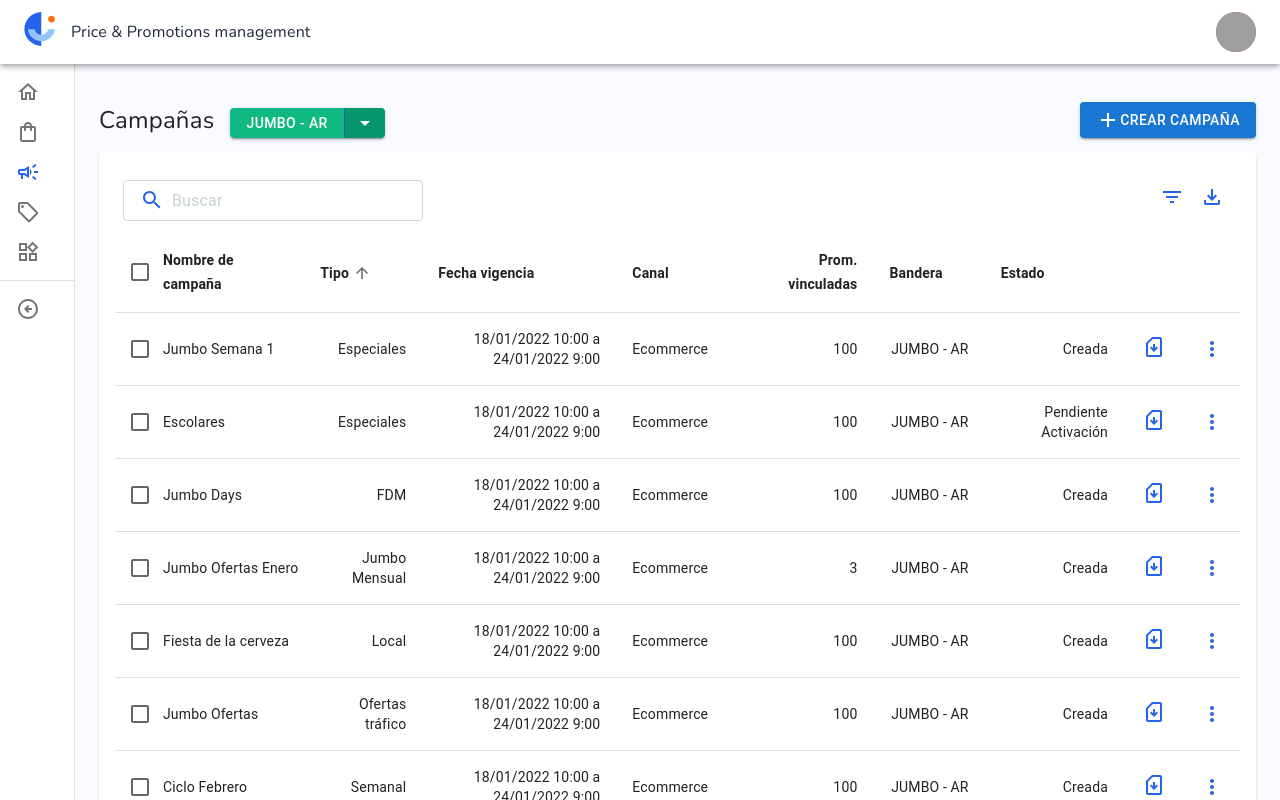
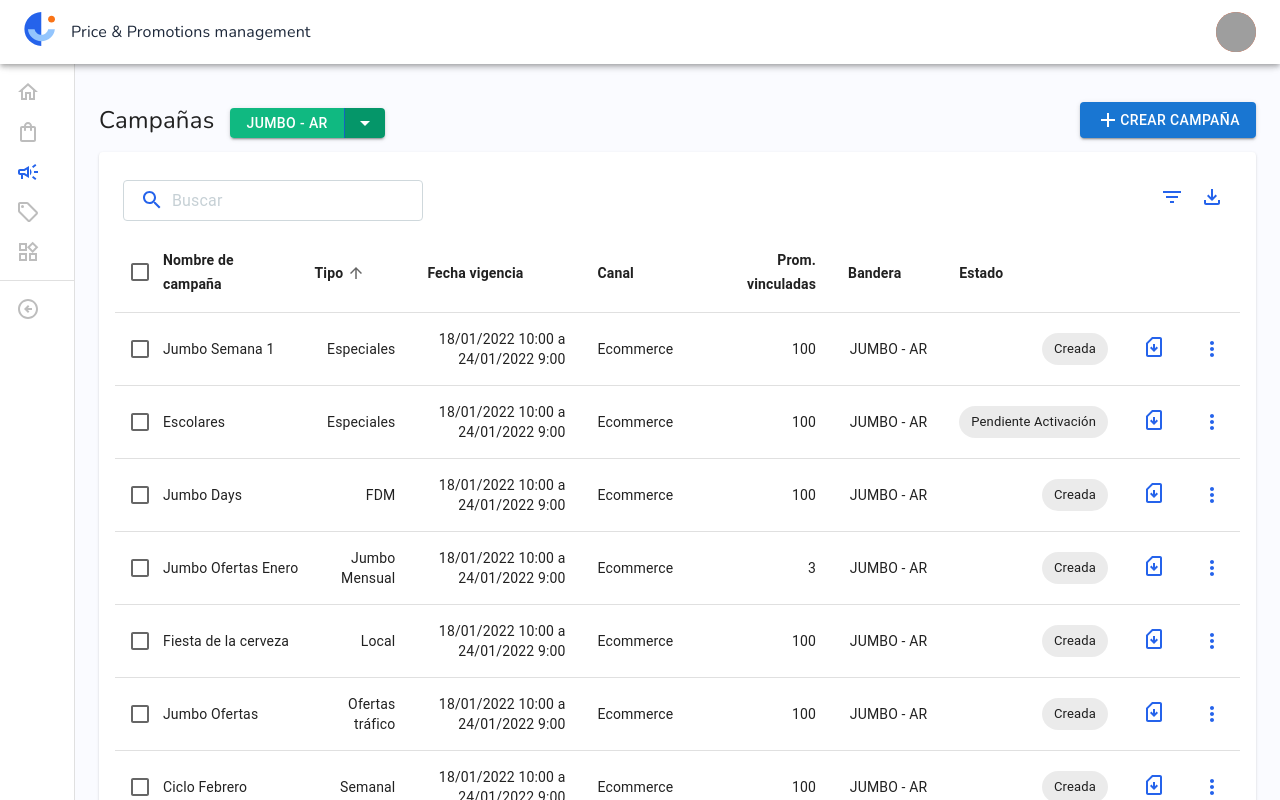
Before and after one commit to Dereemii/Prueba-FrontEnd, a React (Create React App) app: page / in a window 1280 px wide. Shown: the top 800 px of the page. Built offline with nearby package versions, Linux system fonts and the light colour scheme; grey boxes are pictures that could not be loaded.

Commit message:
[add] inline styles and chip component

```diff
--- a/src/Components/CardTableContainer/CampaignTable/CampaignTable.tsx
+++ b/src/Components/CardTableContainer/CampaignTable/CampaignTable.tsx
@@ -10,6 +10,7 @@
 import TableRow from '@mui/material/TableRow';
 import TableSortLabel from '@mui/material/TableSortLabel';
 import Checkbox from '@mui/material/Checkbox';
+import Chip from '@mui/material/Chip';
 
 import SimCardDownloadOutlinedIcon from '@mui/icons-material/SimCardDownloadOutlined';
 
@@ -202,7 +203,7 @@
                 </TableCell>
                 {headCells.map((headCell) => (
                     <TableCell
-                        style={{ fontWeight: 'bold', color: 'rgba(0, 0, 0, 0.87)'}}
+                        style={{ fontWeight: 'bold', color: 'rgba(0, 0, 0, 0.87)' }}
                         key={headCell.id}
                         align={headCell.numeric ? 'right' : 'left'}
                         padding={headCell.disablePadding ? 'none' : 'normal'}
@@ -347,9 +348,11 @@
                                         <TableCell align="right">{row.canal}</TableCell>
                                         <TableCell align="right">{row.promVinculadas}</TableCell>
                                         <TableCell align="right">{row.bandera}</TableCell>
-                                        <TableCell align="right">{row.estado}</TableCell>
                                         <TableCell align="right">
-                                            {row.descarga ? <SimCardDownloadOutlinedIcon style={{color: '#2563EB'}} /> : ''}
+                                            <Chip label={row.estado} />
+                                        </TableCell>
+                                        <TableCell align="right">
+                                            {row.descarga ? <SimCardDownloadOutlinedIcon style={{ color: '#2563EB' }} /> : ''}
                                         </TableCell>
                                         <TableCell align="right">
                                             {row.detalle ? <MenuItemDetail /> : ''}
--- a/src/Components/ClippedDrawerContainer/SideBar/SideBar.tsx
+++ b/src/Components/ClippedDrawerContainer/SideBar/SideBar.tsx
@@ -33,33 +33,32 @@
                     <List>
                         <ListItemButton>
                             <ListItemIcon>
-                                <HomeOutlinedIcon />
+                                <HomeOutlinedIcon style={{ color: '#BDBDBD' }} />
                             </ListItemIcon>
                         </ListItemButton>
 
                         <ListItemButton>
                             <ListItemIcon>
-                                <ShoppingBagOutlinedIcon />
+                                <ShoppingBagOutlinedIcon style={{ color: '#BDBDBD' }} />
                             </ListItemIcon>
                         </ListItemButton>
 
                         <ListItemButton>
                             <ListItemIcon>
-                                <CampaignOutlinedIcon style={{color: '#2563EB'}} />
+                                <CampaignOutlinedIcon style={{ color: '#2563EB' }} />
                             </ListItemIcon>
                         </ListItemButton>
 
                         <ListItemButton>
                             <ListItemIcon>
-                                <LocalOfferOutlinedIcon />
+                                <LocalOfferOutlinedIcon style={{ color: '#BDBDBD' }} />
                             </ListItemIcon>
                         </ListItemButton>
 
                         <ListItemButton>
                             <ListItemIcon>
-                                <WidgetsOutlinedIcon />
+                                <WidgetsOutlinedIcon style={{ color: '#BDBDBD' }} />
                             </ListItemIcon>
-
                         </ListItemButton>
 
                     </List>
@@ -67,7 +66,7 @@
                     <List>
                         <ListItemButton>
                             <ListItemIcon>
-                                <ArrowCircleLeftOutlinedIcon />
+                                <ArrowCircleLeftOutlinedIcon style={{ color: '#BDBDBD'}}/>
                             </ListItemIcon>
                         </ListItemButton>
                     </List>
```
